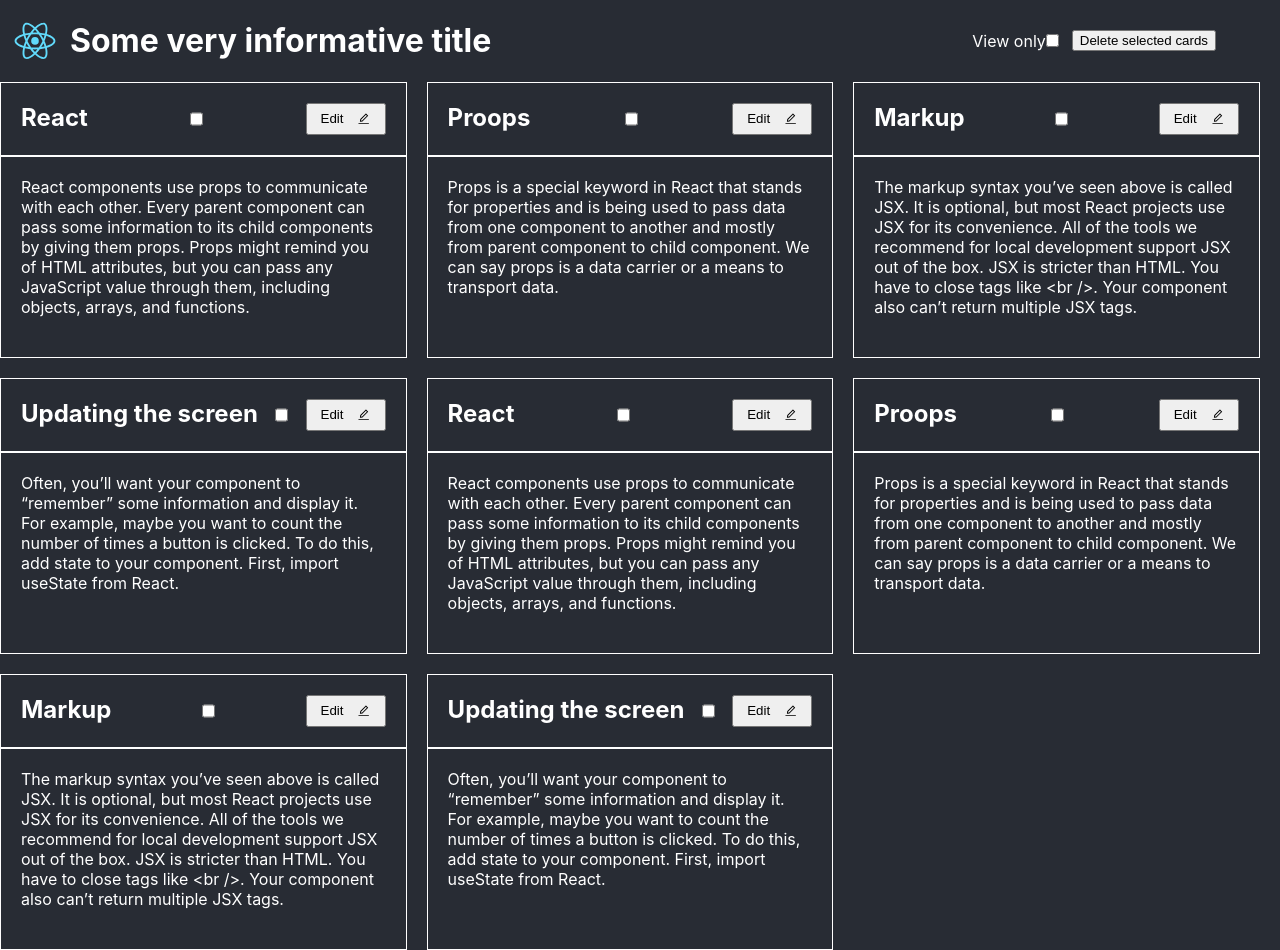
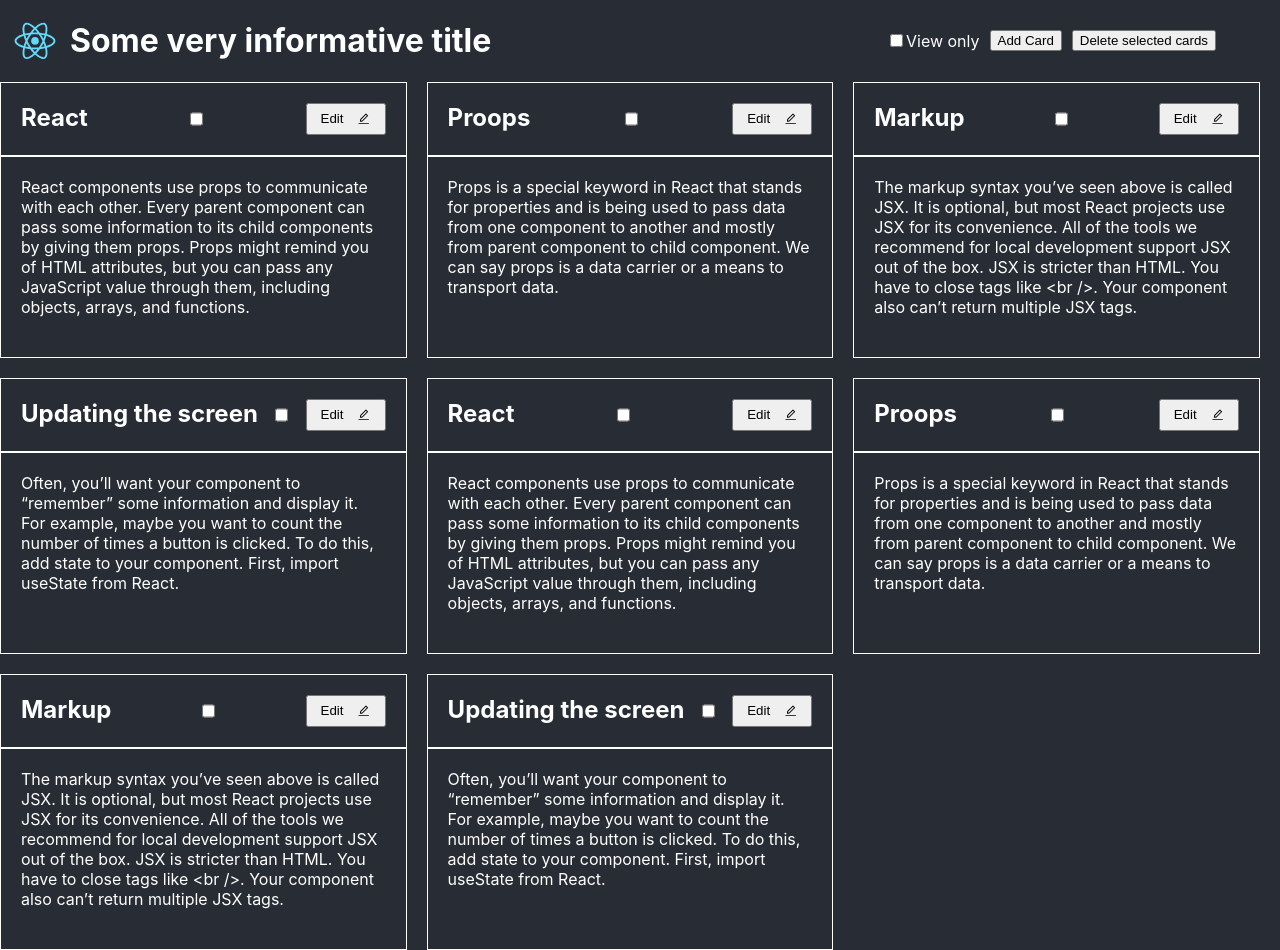
Before and after one commit to mishanya1111/ReactMG, a React (Create React App) app: page / in a window 1280 px wide. Built offline with nearby package versions, Linux system fonts and the light colour scheme.

Commit message:
добавлена функция добавления карточки

```diff
--- a/package.json
+++ b/package.json
@@ -11,6 +11,7 @@
     "react-dom": "^18.3.1",
     "react-icons": "^5.3.0",
     "react-scripts": "5.0.1",
+    "uuid": "^10.0.0",
     "web-vitals": "^2.1.4"
   },
   "scripts": {
--- a/src/App.js
+++ b/src/App.js
@@ -30,23 +30,38 @@
         setChecked(!checked);
     }
 
+    function addNewCard() {
+        setData([{
+            id: 9,
+            title: '',
+            text: '',
+            isActive: false
+        }, ...data])
+    }
+
     return (
         <div>
             <header className="AppHeader">
                 <img src={logo} className="AppLogo" alt="logo" />
                 <h1>Some very informative title</h1>
+
                 <div className="checkboxView">
-                    <label htmlFor="checboxView">View only</label>
                     <input
                         type="checkbox"
                         onChange={changeCheckboxApp}
                         id="checboxView"
                         className="checkboxView"
                     />
+                    <label htmlFor="checboxView">View only</label>
                 </div>
                 <button
+                  onClick={addNewCard}
+                  style={{ marginLeft: 10 }}
+                >
+                    Add Card
+                </button>
+                <button
                     onClick={deleteHandler}
-                    className="deleteButton"
                     style={{ marginLeft: 10 }}
                 >
                     Delete selected cards
```
Also changed, not shown: 1 other file (tests, documents, lock files or other folders).
